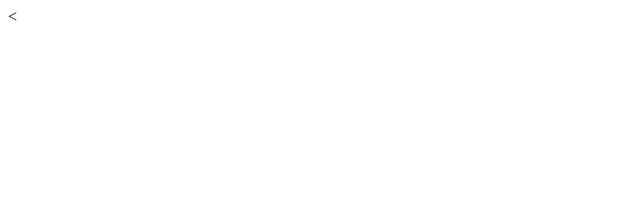
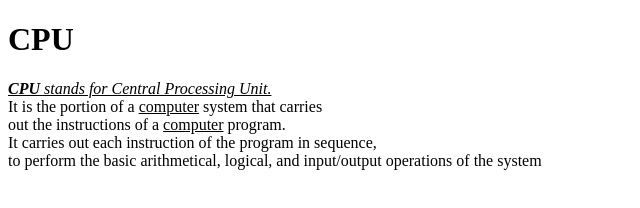
Before and after one commit to iamneo-production/cbfbdbafabbbebadaeccdfffebaeceaec, a plain HTML site: page public/index.html in a window 1280 px wide. Shown: the whole page, without its empty margins (0-640 px from the left). Drawn offline with Linux system fonts and the light colour scheme.

Commit message:
Backup Commit

```diff
--- a/public/index.html
+++ b/public/index.html
@@ -1,13 +1,9 @@
 <!DOCTYPE html>
 <html lang="en">
 <head>
-    <meta charset="UTF-8">
-    <meta http-equiv="X-UA-Compatible" content="IE=edge">
-    <meta name="viewport" content="width=device-width, initial-scale=1.0">
-    <title>CPU</title>
-    <link rel="stylesheet" href="style.css" />
+    <h1>CPU</h1>
 </head>
 <body>
-    <
+    <i><u><b>CPU</b> stands for Central Processing Unit.</u></i><br>It is the portion of a <u>computer</u> system that carries<br>out the instructions of a <u>computer</u> program.<br>It carries out each instruction of the program in sequence,<br>to perform the basic arithmetical, logical, and input/output operations of the system
 </body>
 </html>
```
